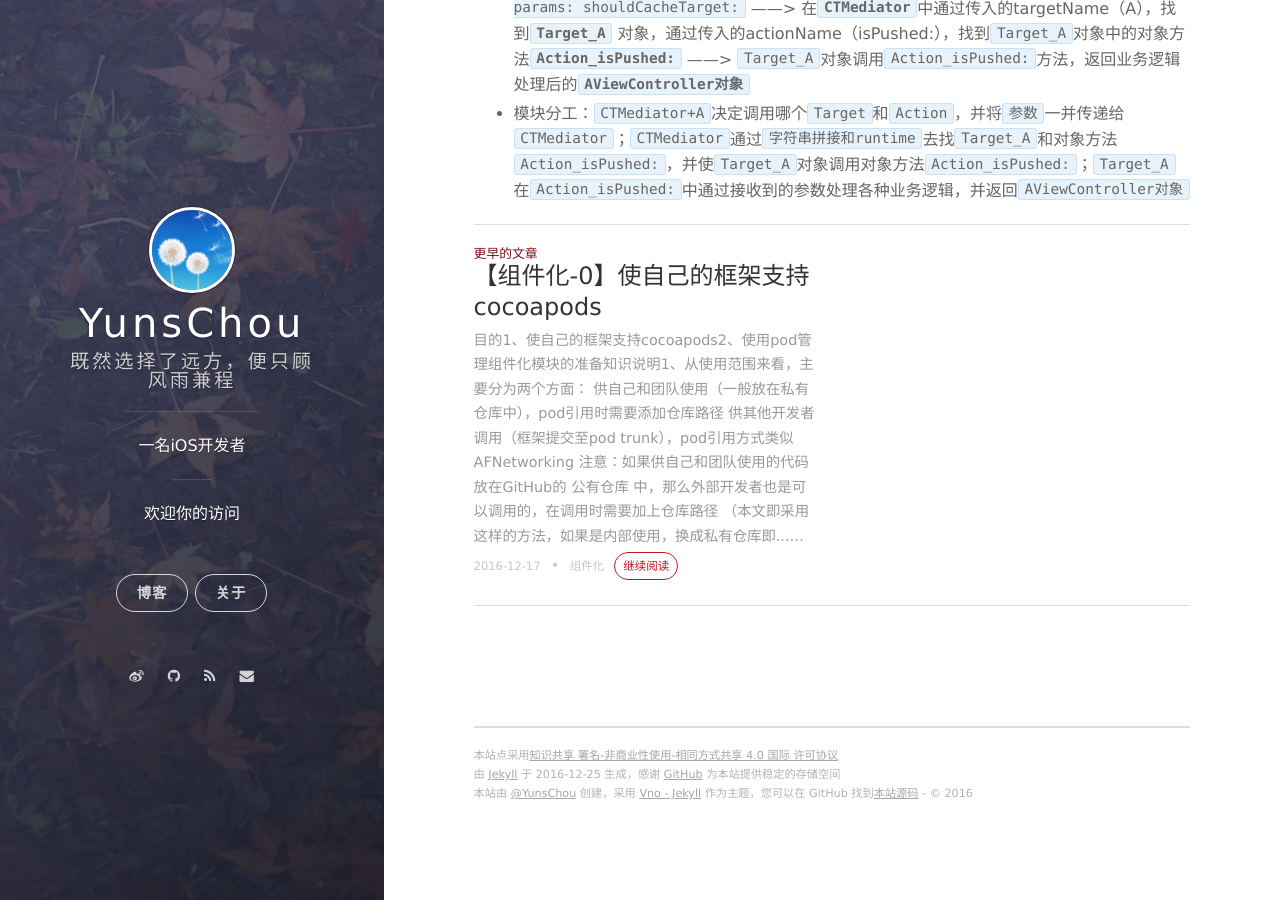
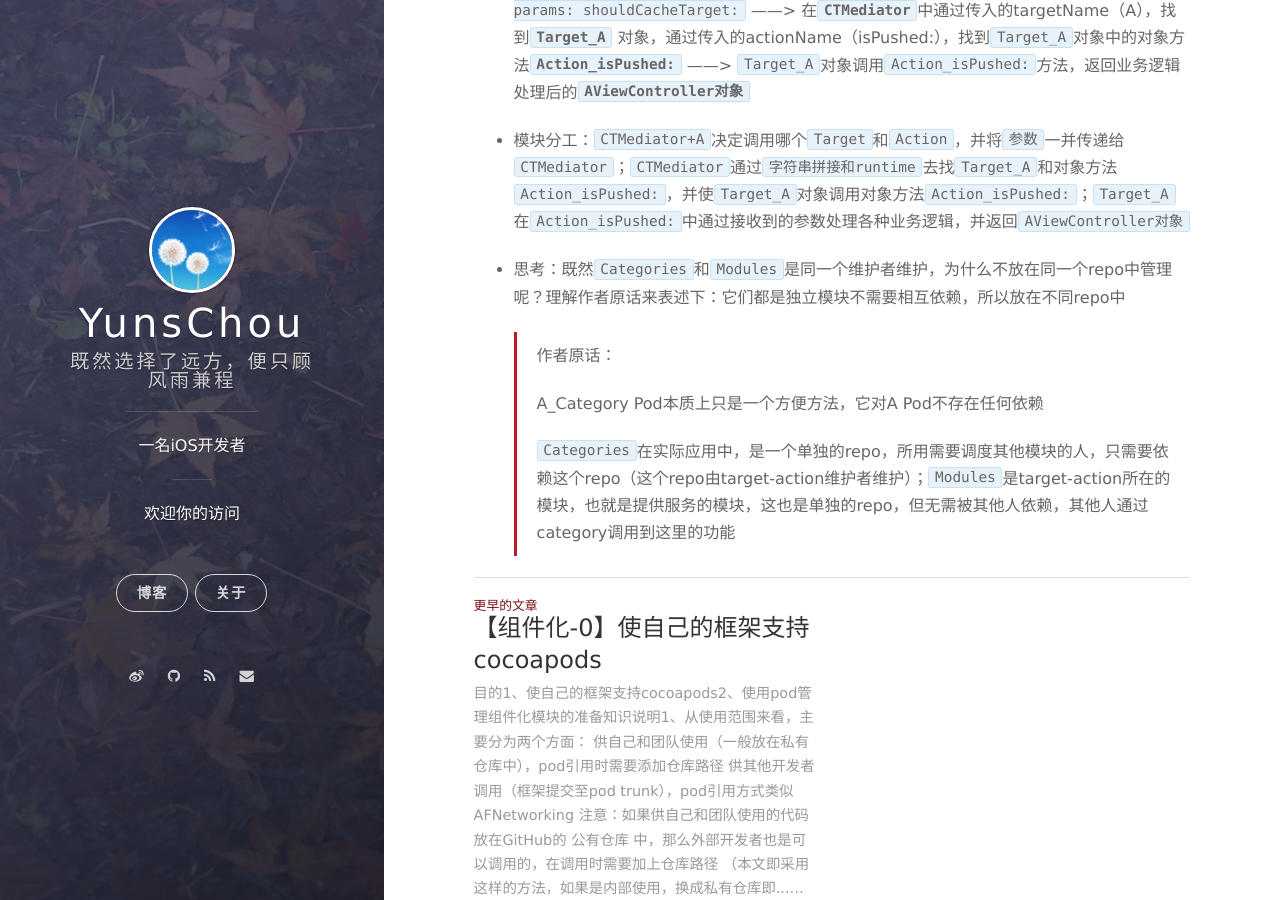
Before and after one commit to YunsChou/Yuns.github.io, a Jekyll site: the page built from _posts/2016-12-18-mediator-learn-1.md, in a window 1280 px wide and 900 px high, scrolled down 2617 px. Built offline with Jekyll 4.4.1, drawn with Linux system fonts in a browser that asks for light colours; nearby versions of some CDN libraries; Markdown is read by kramdown in place of the engine named in the settings; comment, search, counter and statistics services are not loaded.

Commit message:
增加解析

```diff
--- a/_posts/2016-12-18-mediator-learn-1.md
+++ b/_posts/2016-12-18-mediator-learn-1.md
@@ -73,4 +73,13 @@ CTMediator是一个单例，主要是基于Mediator模式和Target-Action模式
 #### 本地组件调用方式小结：
 
 * 调用顺序：**`CTMediator+A`** 中通过`A_viewController:`调用`performTarget: action: params: shouldCacheTarget:`  ——> 在**`CTMediator`**中通过传入的targetName（A），找到**`Target_A`** 对象，通过传入的actionName（isPushed:），找到`Target_A`对象中的对象方法**`Action_isPushed:`** ——> `Target_A`对象调用`Action_isPushed:`方法，返回业务逻辑处理后的**`AViewController对象`**
+
 * 模块分工：`CTMediator+A`决定调用哪个`Target`和`Action`，并将`参数`一并传递给`CTMediator`；`CTMediator`通过`字符串拼接和runtime`去找`Target_A`和对象方法`Action_isPushed:`，并使`Target_A`对象调用对象方法`Action_isPushed:`；`Target_A`在`Action_isPushed:`中通过接收到的参数处理各种业务逻辑，并返回`AViewController对象`
+
+* 思考：既然`Categories`和`Modules`是同一个维护者维护，为什么不放在同一个repo中管理呢？理解作者原话来表述下：它们都是独立模块不需要相互依赖，所以放在不同repo中
+
+  > 作者原话：
+  >
+  > A_Category Pod本质上只是一个方便方法，它对A Pod不存在任何依赖
+  >
+  > `Categories`在实际应用中，是一个单独的repo，所用需要调度其他模块的人，只需要依赖这个repo（这个repo由target-action维护者维护）；`Modules`是target-action所在的模块，也就是提供服务的模块，这也是单独的repo，但无需被其他人依赖，其他人通过category调用到这里的功能
```
